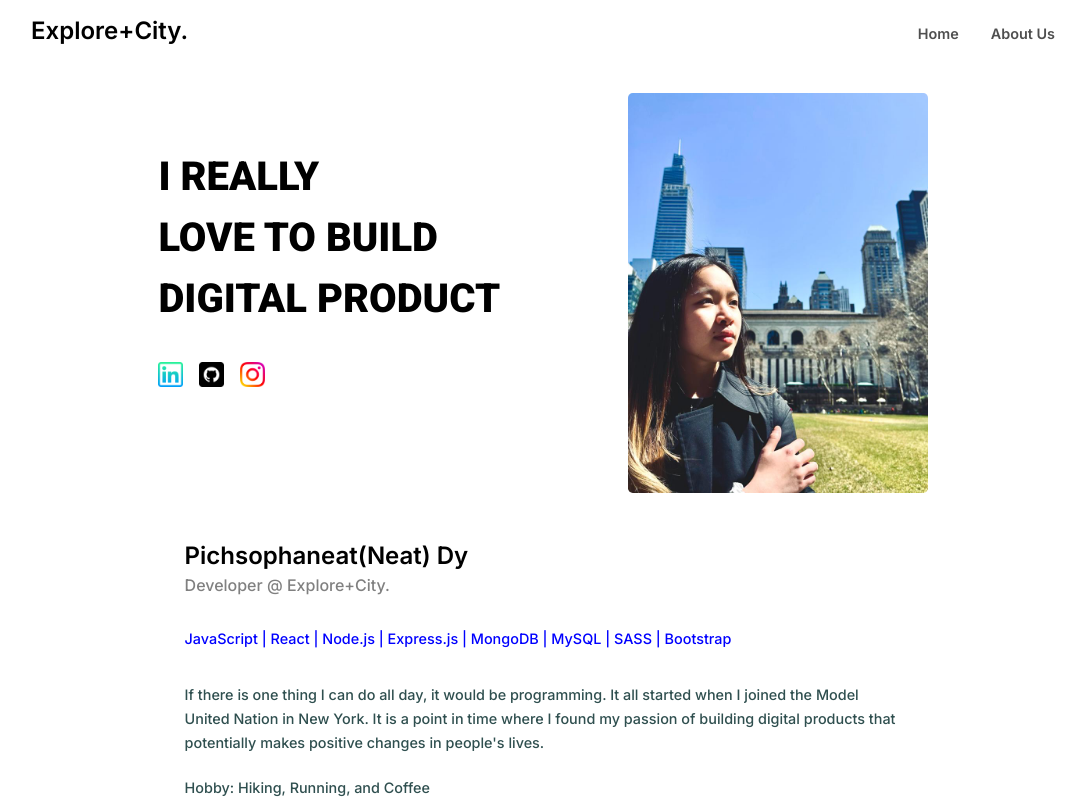
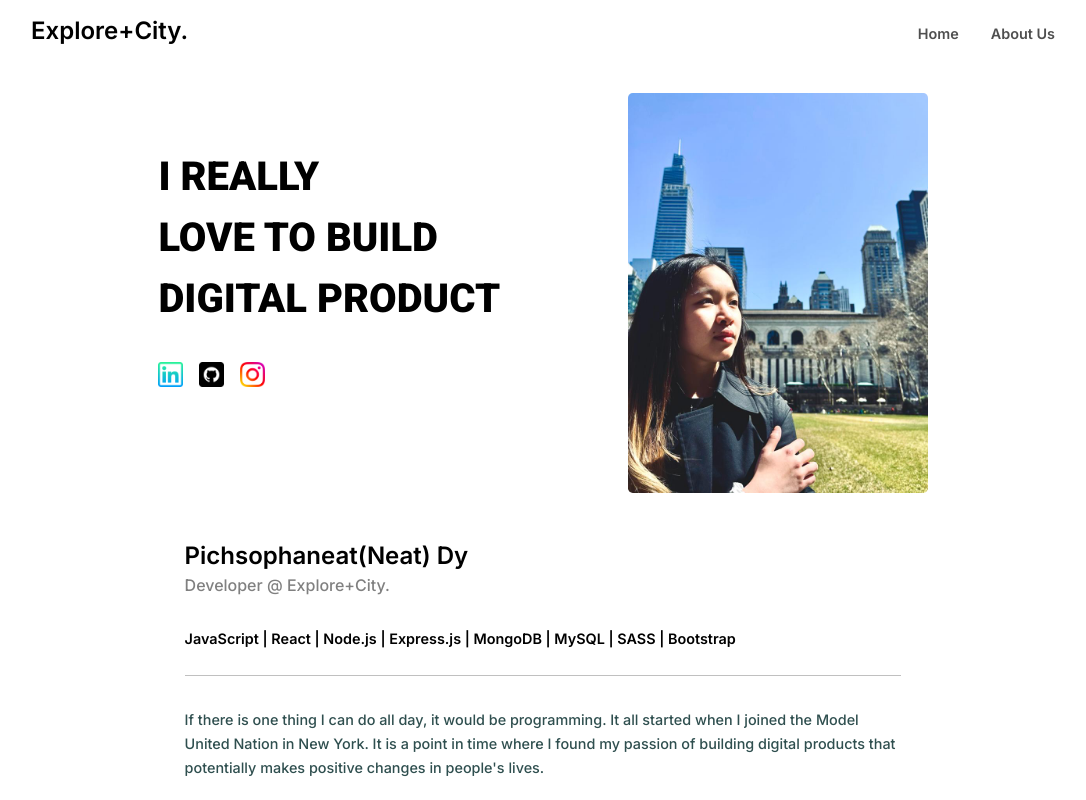
Before and after one commit to pichsophaneatdy/Explore_City_FrontEnd, a React (Create React App) app: page /about in a window 1280 px wide. Shown: the top 800 px of the page, without its empty margins (97-1183 px from the left). Built offline with nearby package versions, Linux system fonts and the light colour scheme; a web font is replaced by a local one.

Commit message:
Add submodule

```diff
--- a/src/Pages/AboutPage/AboutPage.scss
+++ b/src/Pages/AboutPage/AboutPage.scss
@@ -75,11 +75,12 @@
         }
     }
     &__skills {
-        color:blue;
         font-size: 0.8rem;
-        font-weight: 500;
+        font-weight: 600;
         margin: 1rem 0;
         line-height: 1.5rem;
+        border-bottom: solid 1.5px silver;
+        padding-bottom: 1.5rem;
         @include tablet {
             font-size: 0.9rem;
             margin: 2rem 0;
--- a/src/Pages/CityPage/CityPage.jsx
+++ b/src/Pages/CityPage/CityPage.jsx
@@ -122,7 +122,6 @@ const CityPage = () => {
         axios.get(attractionAPI.getAttractionsList(lat, lng))
             .then((response) => {
                 setAttractions(response.data.features);
-                console.log(response.data.features)
             })
             .catch((error) => console.log(error));
     }, [])
```
Also changed, not shown: 1 other file (tests, documents, lock files or other folders).
